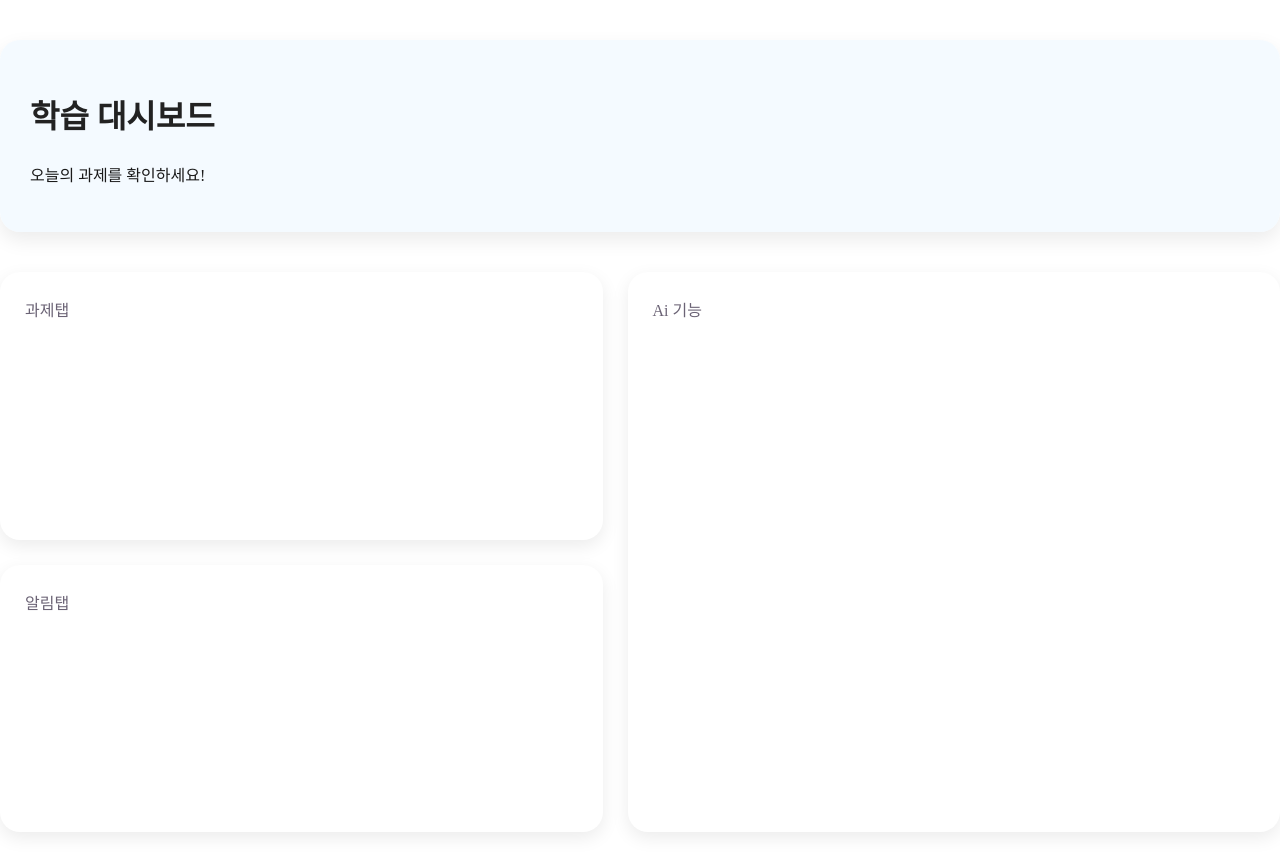
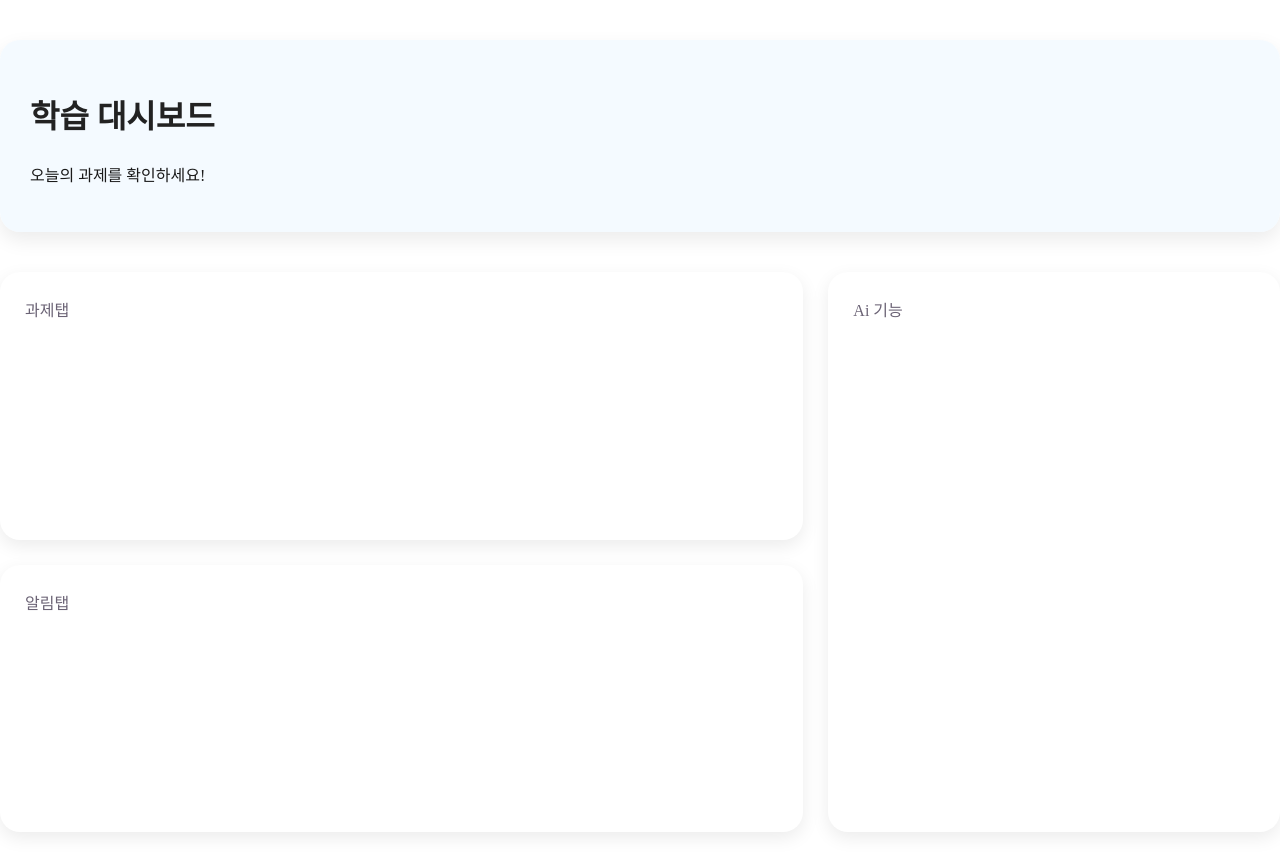
Before and after one commit to KadenID/OSBP_Team_NULL, a React (Vite) app in the folder client/: page / in a window 1280 px wide. Built offline with nearby package versions, Linux system fonts and the light colour scheme.

Commit message:
2차 수정

```diff
--- a/client/src/Components/main_page/MainPage.css
+++ b/client/src/Components/main_page/MainPage.css
@@ -27,10 +27,15 @@
 }
 
 .left-section {
-  flex: 1;
+  flex: 2;
   display: flex;
   flex-direction: column;
   gap: 25px;
+}
+
+.right:hover, .left:hover {
+  box-shadow: 0 10px 26px rgba(0,0,0,0.13);
+  transform: translateY(-2px);
 }
 
 header h1 {
--- a/client/src/Components/main_page/MainPage.jsx
+++ b/client/src/Components/main_page/MainPage.jsx
@@ -1,10 +1,10 @@
 import React from 'react';
 import './MainPage.css';
 
-function Main() {
+function MainPage() {
 
   return (
-    <div>
+    <>
       <header>
         <div className="layout">
             <h1>학습 대시보드</h1>
@@ -24,8 +24,8 @@ function Main() {
 
       </main>
 
-    </div>
+    </>
   );
 }
 
-export default Main;
+export default MainPage;
```
